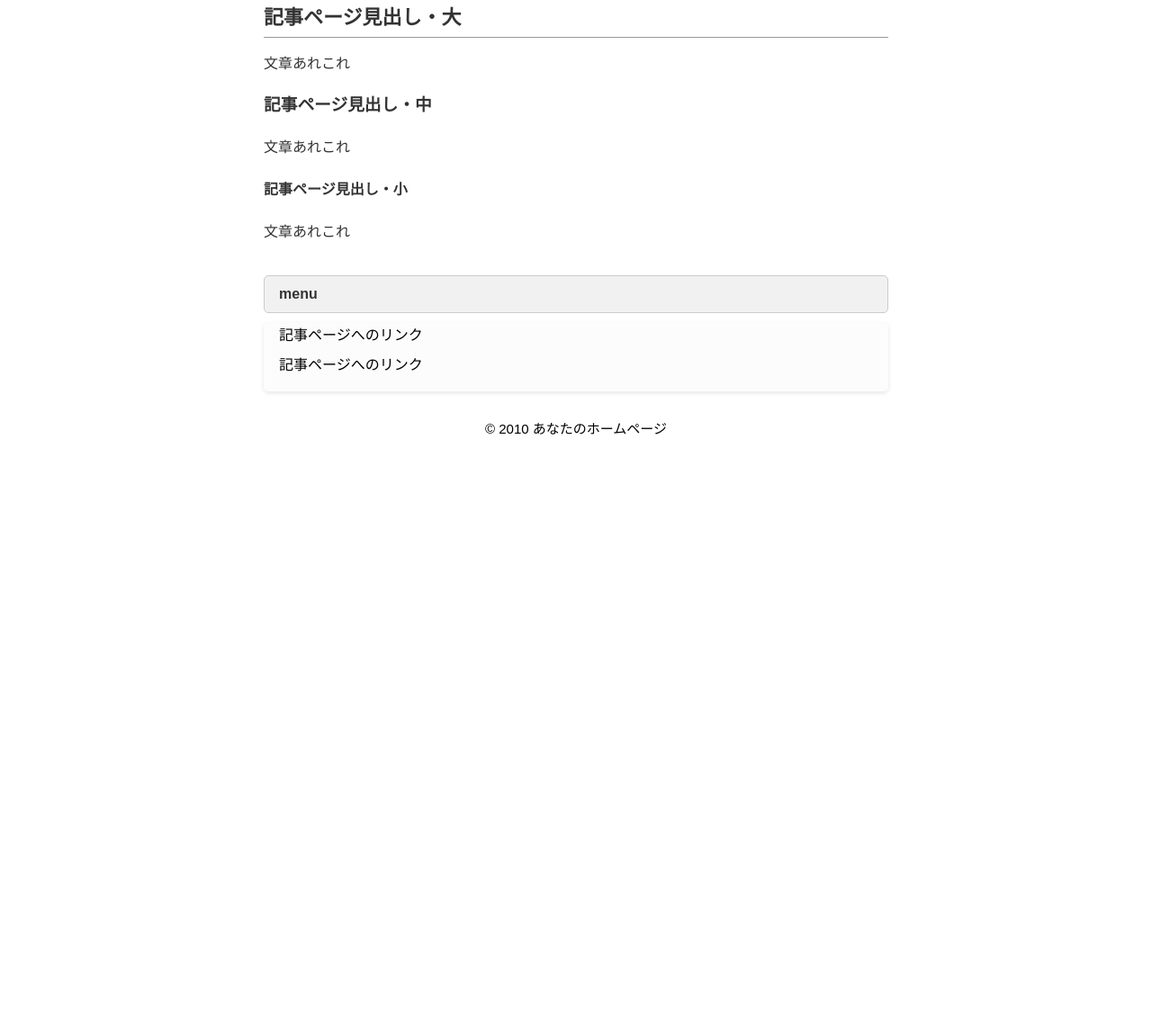
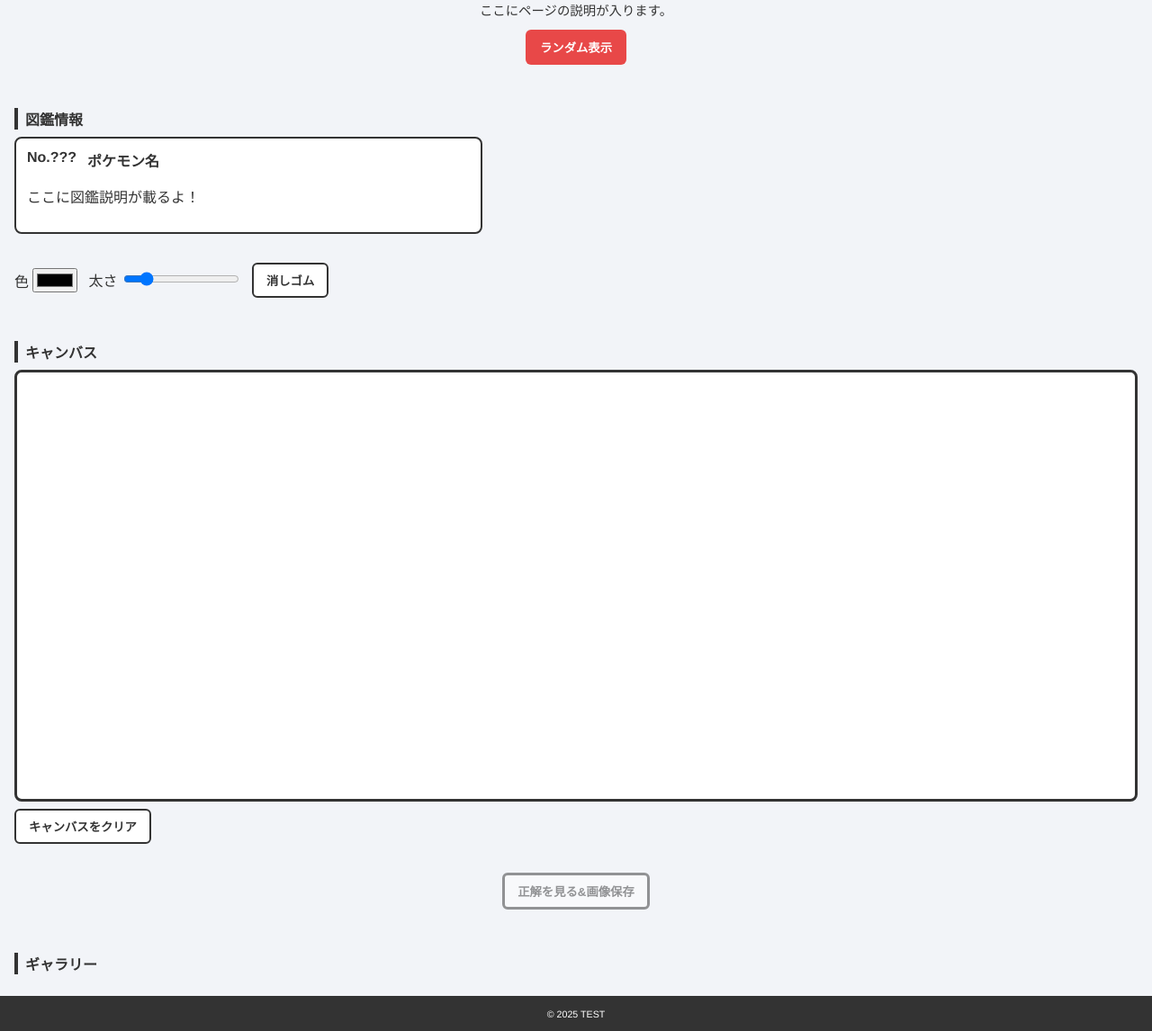
Before and after one commit to mm-makoto-100/mm-makoto-100.github.io, a plain HTML site: page index.html in a window 1280 px wide. Shown: the part 167-1313 px from the top of the page at 90% size. Before the commit the page ends 800 px from the top, so only its background shows below. Drawn offline with Linux system fonts and the light colour scheme.

Commit message:
骨組み作成

```diff
--- a/index.css
+++ b/index.css
@@ -1,168 +1,224 @@
-@charset "UTF-8";
+/* =========================
+   Theme Variables
+========================= */
+.theme-monster {
+  --ui-bg: #f2f4f8;
+  --ui-panel: #ffffff;
+  --ui-border: #333333;
+  --ui-accent: #e84848;
+}
+
+.theme-master {
+  --ui-bg: #f3f0ff;
+  --ui-panel: #ffffff;
+  --ui-border: #2b2b2b;
+  --ui-accent: #7b5cff;
+}
+
+.theme-hyper {
+  --ui-bg: #fff9e6;
+  --ui-panel: #ffffff;
+  --ui-border: #ffcb05;
+  --ui-accent: #1f1f1f;
+}
+
+/* =========================
+   Reset & Base
+========================= */
+* {
+  box-sizing: border-box;
+}
+
 body {
-	margin: 0;
-	padding: 0;
-	font-family: "游ゴシック Medium", "ヒラギノ角ゴ Pro", "Hiragino Kaku Gothic Pro", "メイリオ", "Meiryo", sans-serif;
-	line-height: 1.6;
-    font-size: 16px;
+  margin: 0;
+  font-family: "Helvetica Neue", Arial, sans-serif;
+  background: var(--ui-bg);
+  color: #333;
+  transition: background-color 0.3s ease;
 }
-#header-container {
-  margin: 0 auto;
-  width: 694px;
+
+/* =========================
+   Header / Footer
+========================= */
+.site-header {
+  background: var(--ui-accent);
+  color: #fff;
+  padding: 12px 16px;
+  text-align: center;
+  border-bottom: 4px solid var(--ui-border);
 }
-header {
-	background-color: #214555;
+
+.site-logo {
+  font-weight: bold;
+  font-size: 1.1rem;
 }
-#head-inner {
-    padding: 25px 0;
+
+.site-footer {
+  background: var(--ui-border);
+  color: #fff;
+  padding: 12px;
+  text-align: center;
+  font-size: 0.8rem;
 }
-h1 {
-	font-size: 26px;
-	font-weight: bold;
-	padding: 10px 0 0 0;
-	margin: 0;
-	color: #f3e6d2;
+
+/* =========================
+   Common
+========================= */
+.section-title {
+  margin-bottom: 8px;
+  font-size: 1rem;
+  border-left: 4px solid var(--ui-border);
+  padding-left: 8px;
 }
-h1 a {
-	font-weight: bold;
-	color: #f3e6d2;
-	text-decoration: none;
+
+button {
+  cursor: pointer;
+  border-radius: 6px;
+  font-weight: bold;
 }
-h1 a:hover {
-	color: #e8f3f9;
-	text-decoration: none;
+
+button:disabled {
+  opacity: 0.5;
+  cursor: not-allowed;
 }
-.description {
-	line-height: 1.2;
-	color: #f3f2eb;
-	margin: 0.5em 0 1em 0;
+
+/* =========================
+   Buttons
+========================= */
+.btn-primary {
+  background: var(--ui-accent);
+  color: #fff;
+  border: none;
+  padding: 10px 16px;
 }
-h2 {
-	font-size: 22px;
-	margin: 0;
-	padding: 4px 0;
-	border-bottom: 1px solid #999;
+
+.btn-secondary {
+  background: var(--ui-panel);
+  color: var(--ui-border);
+  border: 2px solid var(--ui-border);
+  padding: 8px 14px;
 }
-#content-wrapper {margin: 0 auto;
-    width: 694px;}
-main {
-	color: #333;
+
+#toggle-answer-btn {
+  background: var(--ui-panel);
+  border: 3px solid var(--ui-border);
+  color: var(--ui-border);
 }
-#inner {
-	padding: 20px 0 0 0;
+
+/* =========================
+   Main
+========================= */
+.main-content {
+  padding: 16px;
+  text-align: center;
 }
-ul {
-	margin: 0 0 0 1em;
-	padding: 0;
+
+.page-title {
+  margin-bottom: 4px;
 }
-li {
-	list-style: disc;
+
+.page-description {
+  font-size: 0.9rem;
+  margin-bottom: 12px;
 }
-p {
-	margin: 1em 0;
+
+/* =========================
+   Dex Info
+========================= */
+.dex-info {
+  padding: 16px;
 }
-img {
-	max-width: 100%;
-	height: auto;
-	border: 0;
+
+.dex-card {
+  background: var(--ui-panel);
+  border: 2px solid var(--ui-border);
+  border-radius: 8px;
+  padding: 12px;
+  max-width: 520px;
 }
-hr {
-	border-width: 1px 0 0 0;
-	border-style: solid;
-	border-color: #ccc;
-	height: 1px;
+
+.dex-card-header {
+  display: flex;
+  gap: 12px;
+  font-weight: bold;
+  margin-bottom: 6px;
 }
-a {
-	font-weight: normal;
+
+/* =========================
+   Draw Tools
+========================= */
+.draw-tools {
+  display: flex;
+  gap: 12px;
+  padding: 16px;
+  align-items: center;
+  flex-wrap: wrap;
 }
-aside {
 
+/* =========================
+   Canvas
+========================= */
+.draw-section {
+  padding: 16px;
 }
-#middle-inner {
-	padding: 20px 0 20px 0;
+
+#canvas {
+  width: 100%;
+  height: 60vh;
+  background: #fff;
+  border: 3px solid var(--ui-border);
+  border-radius: 8px;
+  display: block;
+  margin-bottom: 8px;
+  touch-action: none;
 }
-.side-title {
-	padding: 7px 16px 7px 16px;
-	background-color: #f1f1f1;
-	color: #333;
-	font-weight: bold;
-	border: 1px solid #ccc;
-	margin-bottom: 10px;
-	border-radius: 5px;
+
+/* =========================
+   Answer
+========================= */
+.answer-section {
+  padding: 16px;
+  text-align: center;
 }
-.side {
-	margin: 0 0 10px 0;
-	padding: 2px 8px 8px 7px;
-	background-color: #fcfcfc;
-	box-shadow: 0 2px 5px rgba(0, 0, 0, 0.1);
-	border-radius: 5px;
+
+.answer-image-wrapper img {
+  max-width: 220px;
+  border: 2px solid var(--ui-border);
+  border-radius: 8px;
+  margin-top: 8px;
 }
-.side ul {
-	margin: 0 0 0 10px;
-	padding: 0;
+
+/* =========================
+   Gallery
+========================= */
+.gallery-section {
+  padding: 16px;
 }
-.side li {
-	list-style: none;
-	margin-bottom: 0.5em;
+
+.gallery-list {
+  display: flex;
+  flex-direction: column;
+  gap: 16px;
 }
-.side li a {
-	text-decoration: none;
-	color: #214555;
+
+.gallery-item {
+  background: var(--ui-panel);
+  border: 2px solid var(--ui-border);
+  border-radius: 8px;
+  padding: 12px;
 }
-.side li a:hover {
-	text-decoration: underline;
+
+.gallery-images {
+  display: flex;
+  gap: 16px;
 }
-footer {
-	font-size: 15px;
-	height: 100px;
-	clear: both;
-	text-align: center;
+
+.gallery-image-block {
+  text-align: center;
 }
-blockquote {
-	border: 1px solid #ccc;
-	padding: 5px;
-	margin: 10px;
+
+.gallery-image-block img {
+  width: 150px;
+  border: 1px solid var(--ui-border);
+  border-radius: 6px;
 }
-@media screen and (max-width: 767px) {
-#header-container {
-    margin: 0;
-	width: 100%;
-}
-header {
-
-}
-#head-inner {
-    padding: 25px 10px;
-	background-color: #214555;
-}
-.description {
-}
-#content-wrapper {
-margin: 0;
-	width: 100%;}
-main {
-width: 100%;
-	color: #333;
-}
-#inner {
-	padding: 20px 10px 0 10px;
-}
-aside {
-width: 100%;
-}
-#middle-inner {
-	padding: 10px 10px 20px 10px;
-}
-h1 {
-	font-size: 20px;
-}
-h2 {
-	font-size: 18px;
-}
-h3 {
-	font-size: 16px;
-}
-h4 {
-	font-size: 14px;
-}
-}
--- a/index.html
+++ b/index.html
@@ -1,41 +1,112 @@
 <!DOCTYPE html>
 <html lang="ja">
 <head>
-<meta charset="UTF-8">
-<title>あなたのＨＰタイトル</title>
-<meta name="keywords" content="ページのキーワードA,B,C">
-<meta name="description" content="ページの説明">
-<meta name="viewport" content="width=device-width, initial-scale=1.0">
+  <meta charset="utf-8">
+  <title>APIテスト</title>
+  <!-- ※ファイル名位置 -->
   <link rel="stylesheet" href="index.css">
 </head>
-<body>
-<div id="outer">
-<header><div id="header-container"><div id="head-inner"><h1>あなたのＨＰタイトル</h1>
-<p class="description">あなたのＨＰの説明文</p></div></div>
+
+<body class="theme-monster">
+  <header class="site-header">
+    <div class="site-logo">APIテスト用サイト</div>
+
   </header>
-<div id="content-wrapper">
-<main>
-<div id="inner">
-<h2>記事ページ見出し・大</h2>
-<p>文章あれこれ</p>
-<h3>記事ページ見出し・中</h3>
-<p>文章あれこれ</p>
-<h4>記事ページ見出し・小</h4>
-<p>文章あれこれ</p>
+
+  <section class="theme-selector">
+    <button onclick="setTheme('monster')">モンスターボール</button>
+    <button onclick="setTheme('master')">マスターボール</button>
+    <button onclick="setTheme('hyper')">ハイパーボール</button>
+  </section>
+  <main class="main-content">
+    <h1 class="page-title">Welcome to the Base UI</h1>
+    <p class="page-description">ここにページの説明が入ります。</p>
+
+    <button
+      class="btn-primary"
+      id="load-dex-btn"
+      onclick="loadRandomDex()"
+    >
+      ランダム表示
+    </button>
+  </main>
+
+  <section class="dex-info">
+    <h3 class="section-title">図鑑情報</h3>
+
+    <div class="dex-card">
+      <div class="dex-card-header">
+        <span id="dex-no">No.???</span>
+        <span id="dex-name">名前</span>
       </div>
-</main>
-<aside>
-<div id="middle-inner">
-<div class="side-title">menu</div>
-<div class="side">
-<ul>
-<li>記事ページへのリンク</li>
-<li>記事ページへのリンク</li>
-</ul>
+
+      <p id="dex-desc">
+        ここに図鑑説明が入ります。
+      </p>
     </div>
+  </section>
+
+  <section class="draw-tools">
+    <label>
+      色
+      <input type="color" id="pen-color" value="#000000">
+    </label>
+
+    <label>
+      太さ
+      <input type="range" id="pen-width" min="1" max="20" value="4">
+    </label>
+
+    <button id="eraser-btn" class="btn-secondary">
+      消しゴム
+    </button>
+  </section>
+
+  <section class="draw-section">
+    <h3 class="section-title">キャンバス</h3>
+
+    <canvas id="canvas"></canvas>
+
+    <button id="clear-canvas-btn" class="btn-secondary">
+      キャンバスをクリア
+    </button>
+  </section>
+
+  <section class="answer-section">
+    <button
+      class="btn-secondary"
+      id="toggle-answer-btn"
+      onclick="showAnswer()"
+      disabled
+    >
+      正解を見る&画像保存
+    </button>
+
+    <div
+      class="answer-image-wrapper"
+      id="answer-image-wrapper"
+      hidden
+    >
+      <img
+        id="answer-image"
+        alt="ポケモン正解画像"
+      >
     </div>
-</aside>
+  </section>
+
+  <section class="gallery-section">
+    <h3 class="section-title">ギャラリー</h3>
+
+    <div id="gallery-list" class="gallery-list">
+      <!-- JSでカードを追加 -->
     </div>
-<footer>© 2010 あなたのホームページ</footer>
-</div></body>
+  </section>
+
+  <footer class="site-footer">
+    <small>© 2025 TEST</small>
+  </footer>
+
+  <!-- ※ファイル名位置 -->
+  <script src="index.js"></script>
+</body>
 </html>
--- /dev/null
+++ b/index.js
@@ -0,0 +1,258 @@
+/* =========================
+   State
+========================= */
+const state = {
+    isCanvasLocked: false,
+    isDrawing: false,
+    currentDexData: null,
+    penColor : "#000000",
+    penWidth : 4,
+    isEraser : false,
+};
+
+/* =========================
+   DOM
+========================= */
+const dom = {
+    canvas: document.getElementById("canvas"),
+    dexNumber: document.getElementById("dex-no"),
+    dexName: document.getElementById("dex-name"),
+    dexDescription: document.getElementById("dex-desc"),
+
+    answerImageWrapper: document.getElementById("answer-image-wrapper"),
+    answerImage: document.getElementById("answer-image"),
+
+    toggleAnswerButton: document.getElementById("toggle-answer-btn"),
+    loadDexButton: document.getElementById("load-dex-btn"),
+    clearCanvasButton: document.getElementById("clear-canvas-btn"),
+
+    penColorInput: document.getElementById("pen-color"),
+    penWidthInput: document.getElementById("pen-width"),
+    eraserButton: document.getElementById("eraser-btn"),
+};
+
+const ctx = dom.canvas.getContext("2d");
+
+/* =========================
+    Canvas
+========================= */
+function setupCanvasEvents() {
+    dom.canvas.addEventListener("pointerdown", startDrawing);
+    dom.canvas.addEventListener("pointermove", draw);
+    dom.canvas.addEventListener("pointerup", stopDrawing);
+    window.addEventListener("resize", resizeCanvas);
+
+    dom.clearCanvasButton.addEventListener("click", clearCanvas);
+
+    dom.penColorInput.addEventListener("input", e => {
+        state.penColor = e.target.value;
+        state.isEraser = false;
+    });
+
+    dom.penWidthInput.addEventListener("input", e => {
+        state.penWidth = Number(e.target.value);
+    });
+
+    dom.eraserButton.addEventListener("click", () => {
+        state.isEraser = !state.isEraser;
+        dom.eraserButton.textContent = state.isEraser ? "ペンに戻る" : "消しゴム";
+    });
+}
+
+function startDrawing(event) {
+    if (state.isCanvasLocked) return;
+
+    state.isDrawing = true;
+
+    ctx.beginPath();
+    ctx.moveTo(event.offsetX, event.offsetY);
+
+    ctx.lineWidth = state.penWidth;
+    ctx.lineCap = "round";
+
+    if (state.isEraser) {
+        ctx.globalCompositeOperation = "destination-out";
+    } else {
+        ctx.globalCompositeOperation = "source-over";
+        ctx.strokeStyle = state.penColor;
+    }
+}
+
+function draw(event) {
+    if (!state.isDrawing || state.isCanvasLocked) return;
+
+    ctx.lineTo(event.offsetX, event.offsetY);
+    ctx.stroke();
+}
+
+function stopDrawing() {
+    state.isDrawing = false;
+}
+
+function resizeCanvas() {
+    const imageDataUrl = dom.canvas.toDataURL();
+    const rect = dom.canvas.getBoundingClientRect();
+
+    dom.canvas.width = rect.width;
+    dom.canvas.height = rect.height;
+
+    const img = new Image();
+    img.src = imageDataUrl;
+    img.onload = () => ctx.drawImage(img, 0, 0);
+}
+
+function clearCanvas() {
+    const ok = confirm("キャンバスをすべて消去します。\nよろしいですか？");
+    if (!ok) return;
+
+    ctx.clearRect(0, 0, dom.canvas.width, dom.canvas.height);
+}
+
+/* =========================
+    Dex UI
+========================= */
+const initialDexData = {
+    no: "???",
+    name: "ポケモン名",
+    desc: "ここに図鑑説明が載るよ！"
+};
+
+function setDexInfo(dexData) {
+    state.currentDexData = dexData;
+
+    dom.dexNumber.textContent = `No.${dexData.no}`;
+    dom.dexName.textContent = dexData.name;
+    dom.dexDescription.textContent = dexData.desc;
+
+    dom.answerImageWrapper.hidden = true;
+}
+
+function showAnswer() {
+    const ok = confirm(
+        "正解を表示しますか？\n正解閲覧後は描画できなくなります。\n現在の絵は自動でギャラリーに保存されます。"
+    );
+    if (!ok) return;
+
+    dom.answerImage.src = state.currentDexData.image_url;
+    dom.answerImageWrapper.hidden = false;
+
+    state.isCanvasLocked = true;
+    saveCurrentDrawing();
+
+    dom.toggleAnswerButton.disabled = true;
+}
+
+/* =========================
+    Gallery
+========================= */
+function addGalleryItem(dexData) {
+    const galleryListElement = document.getElementById("gallery-list");
+
+    const dummyCanvasImageUrl =
+        "https://placehold.jp/e9e8e8/595959/150x150.png?text=canvas_draw";
+
+    const itemElement = document.createElement("div");
+    itemElement.className = "gallery-item";
+
+    itemElement.innerHTML = `
+        <h3 class="gallery-pokemon-name">${dexData.name}</h3>
+
+        <div class="gallery-images">
+            <div class="gallery-image-block">
+                <p>正解</p>
+                <img src="${dexData.image_url}" alt="正解画像">
+            </div>
+
+            <div class="gallery-image-block">
+                <p>あなたの絵</p>
+                <img src="${dummyCanvasImageUrl}" alt="描いた絵">
+            </div>
+        </div>
+    `;
+
+    galleryListElement.prepend(itemElement);
+}
+
+/* =========================
+    Buttons
+========================= */
+
+function setLoadButtonDisabled(disabled) {
+    dom.loadDexButton.disabled = disabled;
+}
+
+/* =========================
+    API Simulation
+========================= */
+function fetchDexData(id) {
+    return new Promise((resolve, reject) => {
+        setTimeout(() => {
+            dummyApiData[id]
+                ? resolve(dummyApiData[id])
+                : reject("データが見つかりません");
+        }, 500);
+    });
+}
+
+function getRandomDexNumber() {
+    return Math.floor(Math.random() * 5) + 1;
+}
+
+function loadRandomDex() {
+    state.isCanvasLocked = false;
+    setLoadButtonDisabled(true);
+
+    const randomDexNumber = getRandomDexNumber();
+
+    setDexInfo({
+        no: randomDexNumber,
+        name: "読み込み中…",
+        desc: "図鑑情報を取得しています。"
+    });
+
+    fetchDexData(randomDexNumber)
+        .then(setDexInfo)
+        .catch(error => {
+            setDexInfo({ no: "??", name: "エラー", desc: error });
+        })
+        .finally(() => {
+            dom.toggleAnswerButton.disabled = false;
+            setLoadButtonDisabled(false);
+        });
+}
+
+/* =========================
+    Utils
+========================= */
+function saveCurrentDrawing() {
+    if (!state.currentDexData) return;
+
+    console.log("描いた画像の保存機能はHTTPS化後に実装予定");
+    addGalleryItem(state.currentDexData);
+}
+
+/* =========================
+    Init
+========================= */
+setupCanvasEvents();
+resizeCanvas();
+setDexInfo(initialDexData);
+dom.toggleAnswerButton.disabled = true;
+
+/* =========================
+    UI
+========================= */
+function setTheme(theme) {
+    document.body.className = `theme-${theme}`;
+  }
+
+/* =========================
+   Dummy API(後日削除)
+========================= */
+const dummyApiData = {
+  1: { no: 1, name: "フシギダネ", desc: "うまれたときから せなかに しょくぶつの タネが うえてあって すこしずつ おおきくなる。", image_url: "https://placehold.jp/66c281/ffffff/150x150.png?text=No.1" },
+  2: { no: 2, name: "フシギソウ", desc: "せなかの つぼみが おおきく そだってくると ふたあしで たつことが できなくなる。", image_url: "https://placehold.jp/66c281/ffffff/150x150.png?text=No.2" },
+  3: { no: 3, name: "フシギバナ", desc: "はなから うっとりする かおりが ただよい たたかうものの きもちを なだめてしまう。", image_url: "https://placehold.jp/66c281/ffffff/150x150.png?text=No.3" },
+  4: { no: 4, name: "ヒトカゲ", desc: "うまれたときから しっぽに ほのおが ともっている。", image_url: "https://placehold.jp/cf8181/ffffff/150x150.png?text=No.4" },
+  5: { no: 5, name: "リザード", desc: "しっぽを ふりまわして あいてを なぎたおし するどい ツメで きりさく。", image_url: "https://placehold.jp/cf8181/ffffff/150x150.png?text=No.5" }
+};
```
Lines whose indentation alone changed are shown as unchanged.
